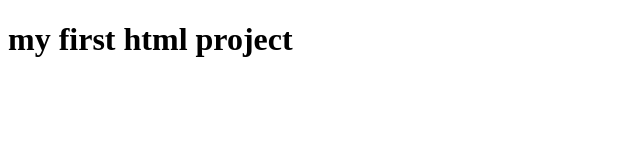
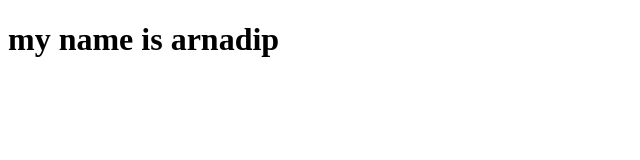
Before and after one commit to arnadip/my_project, a plain HTML site: page index.html in a window 1280 px wide. Shown: the whole page, without its empty margins (0-640 px from the left). Drawn offline with Linux system fonts and the light colour scheme.

Commit message:
commit 2

```diff
--- a/index.html
+++ b/index.html
@@ -6,6 +6,7 @@
     <title>Document</title>
 </head>
 <body>
-    <h1>my first html project </h1>
+
+    <h1>my name is arnadip </h1>
 </body>
 </html>
```
